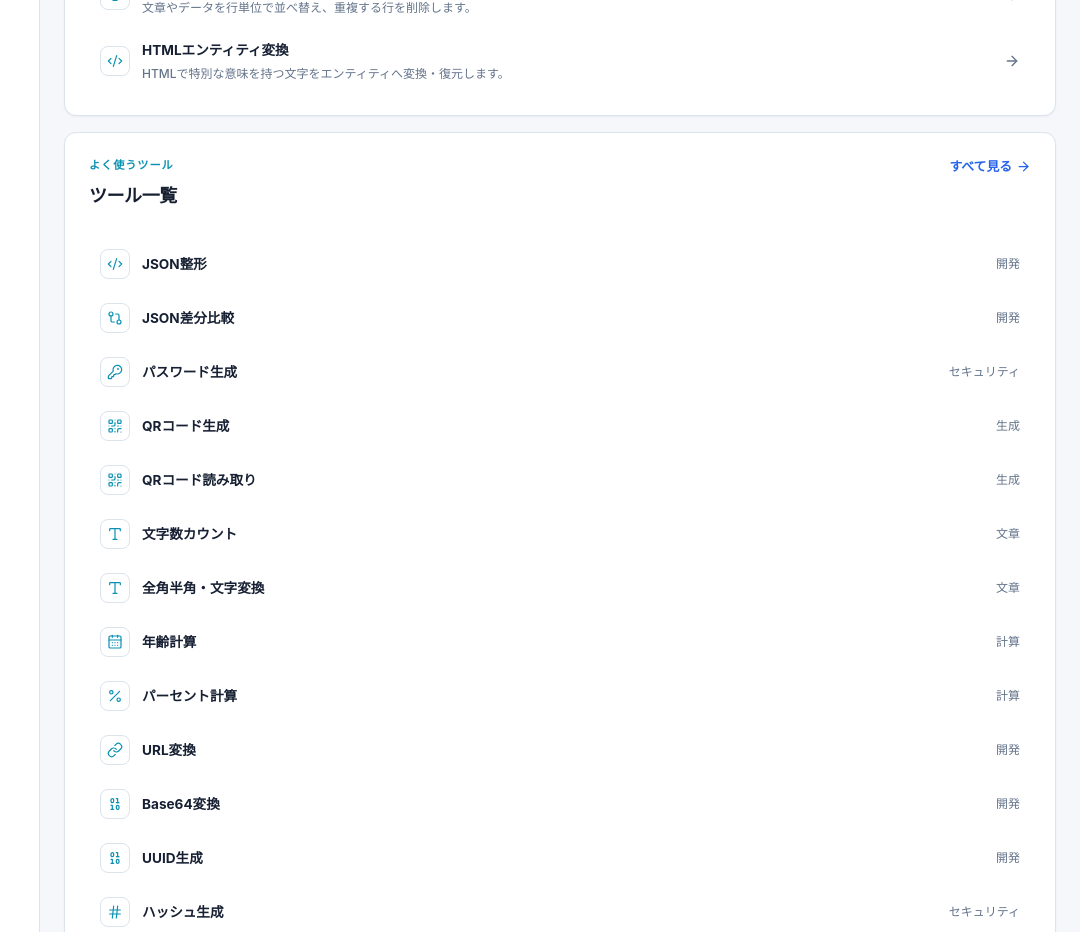
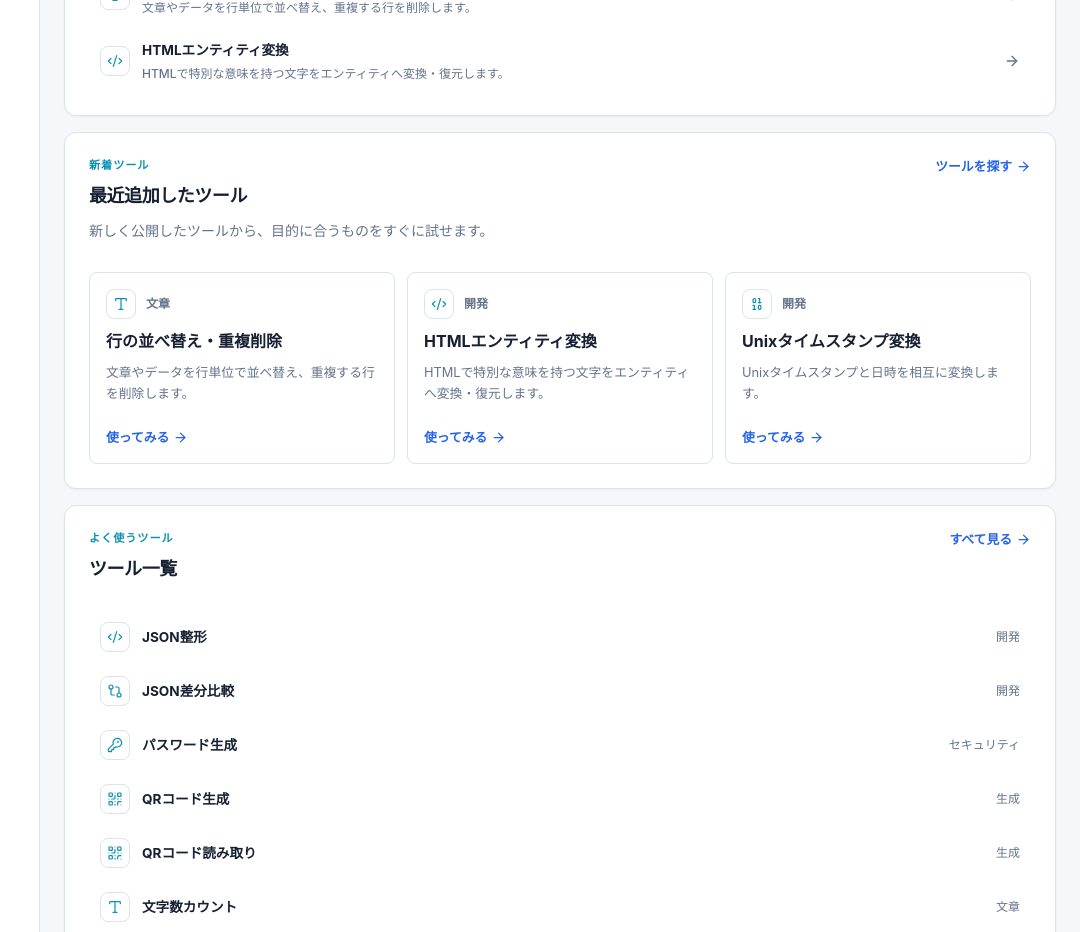
Before and after one commit to 24-105/toolgo, a Next.js app: page / in a window 1280 px wide. Shown: the part 1320-2252 px from the top of the page, without its empty margins (200-1280 px from the left). Built offline with nearby package versions, Linux system fonts and the light colour scheme; no server answers.

Commit message:
Improve tool discovery flow

```diff
--- a/src/app/globals.css
+++ b/src/app/globals.css
@@ -622,6 +622,78 @@ a {
   line-height: 1.6;
 }
 
+.discovery-section-description {
+  margin: 0.625rem 0 0;
+  color: var(--muted);
+  font-size: 0.875rem;
+  line-height: 1.6;
+}
+
+.new-tool-grid {
+  display: grid;
+  grid-template-columns: repeat(3, minmax(0, 1fr));
+  gap: 0.75rem;
+}
+
+.new-tool-card {
+  display: flex;
+  min-width: 0;
+  min-height: 12rem;
+  flex-direction: column;
+  gap: 0.625rem;
+  padding: 1rem;
+  border: 1px solid var(--border);
+  border-radius: var(--radius-md);
+  color: var(--foreground);
+  text-decoration: none;
+  transition:
+    border-color 120ms ease,
+    background-color 120ms ease;
+}
+
+.new-tool-card:hover {
+  border-color: var(--border-strong);
+  background: var(--surface-muted);
+}
+
+.new-tool-card:focus-visible {
+  outline: 2px solid var(--ring);
+  outline-offset: 2px;
+}
+
+.new-tool-card-header {
+  display: flex;
+  align-items: center;
+  gap: 0.625rem;
+}
+
+.new-tool-card-category {
+  color: var(--muted);
+  font-size: 0.75rem;
+  font-weight: 650;
+}
+
+.new-tool-card-name {
+  font-size: 1rem;
+  font-weight: 750;
+}
+
+.new-tool-card-description {
+  color: var(--muted);
+  font-size: 0.8rem;
+  line-height: 1.6;
+}
+
+.new-tool-card-link {
+  display: inline-flex;
+  align-items: center;
+  gap: 0.25rem;
+  margin-top: auto;
+  color: var(--primary);
+  font-size: 0.8rem;
+  font-weight: 700;
+}
+
 .purpose-finder-content {
   display: grid;
   gap: 1.5rem;
@@ -1461,6 +1533,10 @@ a {
     flex-direction: column;
   }
 
+  .new-tool-grid {
+    grid-template-columns: 1fr;
+  }
+
   .recipe-ingredient-row {
     grid-template-columns: 1fr;
   }
--- a/src/app/page.tsx
+++ b/src/app/page.tsx
@@ -5,6 +5,7 @@ import { PurposeFinder, type PurposeFinderGroup } from "@/components/search";
 import { ToolIcon } from "@/components/tools";
 import {
   getCategories,
+  getRecentlyAddedTools,
   getPurposeGroups,
   getTools,
   getToolsByCategory,
@@ -69,6 +70,46 @@ export default function HomePage() {
 
         <section className="dashboard-section" aria-label="目的から探す">
           <PurposeFinder purposes={purposes} />
+        </section>
+
+        <section className="dashboard-section" aria-label="最近追加したツール">
+          <Card>
+            <CardHeader className="card-header-row">
+              <div>
+                <p className="section-kicker">新着ツール</p>
+                <CardTitle>最近追加したツール</CardTitle>
+                <p className="discovery-section-description">
+                  新しく公開したツールから、目的に合うものをすぐに試せます。
+                </p>
+              </div>
+              <Link className="text-link" href="/tools">
+                ツールを探す <ArrowRight size={15} aria-hidden="true" />
+              </Link>
+            </CardHeader>
+            <CardContent>
+              <div className="new-tool-grid" aria-label="最近追加したツール一覧">
+                {getRecentlyAddedTools().map((tool) => (
+                  <Link
+                    key={tool.slug}
+                    href={`/tools/${tool.slug}/`}
+                    className="new-tool-card"
+                  >
+                    <span className="new-tool-card-header">
+                      <span className="quick-tool-icon" aria-hidden="true">
+                        <ToolIcon icon={tool.icon} />
+                      </span>
+                      <span className="new-tool-card-category">{tool.category}</span>
+                    </span>
+                    <span className="new-tool-card-name">{tool.name}</span>
+                    <span className="new-tool-card-description">{tool.description}</span>
+                    <span className="new-tool-card-link">
+                      使ってみる <ArrowRight size={15} aria-hidden="true" />
+                    </span>
+                  </Link>
+                ))}
+              </div>
+            </CardContent>
+          </Card>
         </section>
 
         <section className="dashboard-grid dashboard-section" aria-label="よく使うツール">
--- /dev/null
+++ b/src/features/tools/registry-utils.ts
@@ -0,0 +1,14 @@
+type AvailableTool = {
+  status: "available" | "planned";
+};
+
+export function getRecentlyAddedTools<T extends AvailableTool>(tools: T[], limit = 3) {
+  if (limit <= 0) {
+    return [];
+  }
+
+  return tools
+    .filter((tool) => tool.status === "available")
+    .slice(-limit)
+    .reverse();
+}
--- a/src/features/tools/registry.ts
+++ b/src/features/tools/registry.ts
@@ -44,6 +44,7 @@ import { VlsmSubnetPlanner } from "./vlsm-subnet-planner/VlsmSubnetPlanner";
 import { NisaTsumitateSimulator } from "./nisa-tsumitate-simulator/NisaTsumitateSimulator";
 import { TaxableInvestmentSimulator } from "./taxable-investment-simulator/TaxableInvestmentSimulator";
 import { IdecoSimulator } from "./ideco-simulator/IdecoSimulator";
+import { getRecentlyAddedTools as selectRecentlyAddedTools } from "./registry-utils";
 import type { ToolDefinition, ToolPurpose } from "./types";
 
 export const categoryRegistry = [
@@ -155,6 +156,7 @@ export const categoryRegistry = [
   },
 ] as const;
 
+// Keep tool metadata in addition order so discovery surfaces can highlight recent tools.
 const toolMetadata: ToolDefinition[] = [
   {
     slug: "json-formatter",
@@ -2430,6 +2432,10 @@ export const purposeRegistry: ToolPurpose[] = [
 
 export function getTools() {
   return toolRegistry;
+}
+
+export function getRecentlyAddedTools(limit = 3) {
+  return selectRecentlyAddedTools(toolRegistry, limit);
 }
 
 export function getPurposeGroups() {
```
Also changed, not shown: 3 other files (tests, documents, lock files or other folders).
